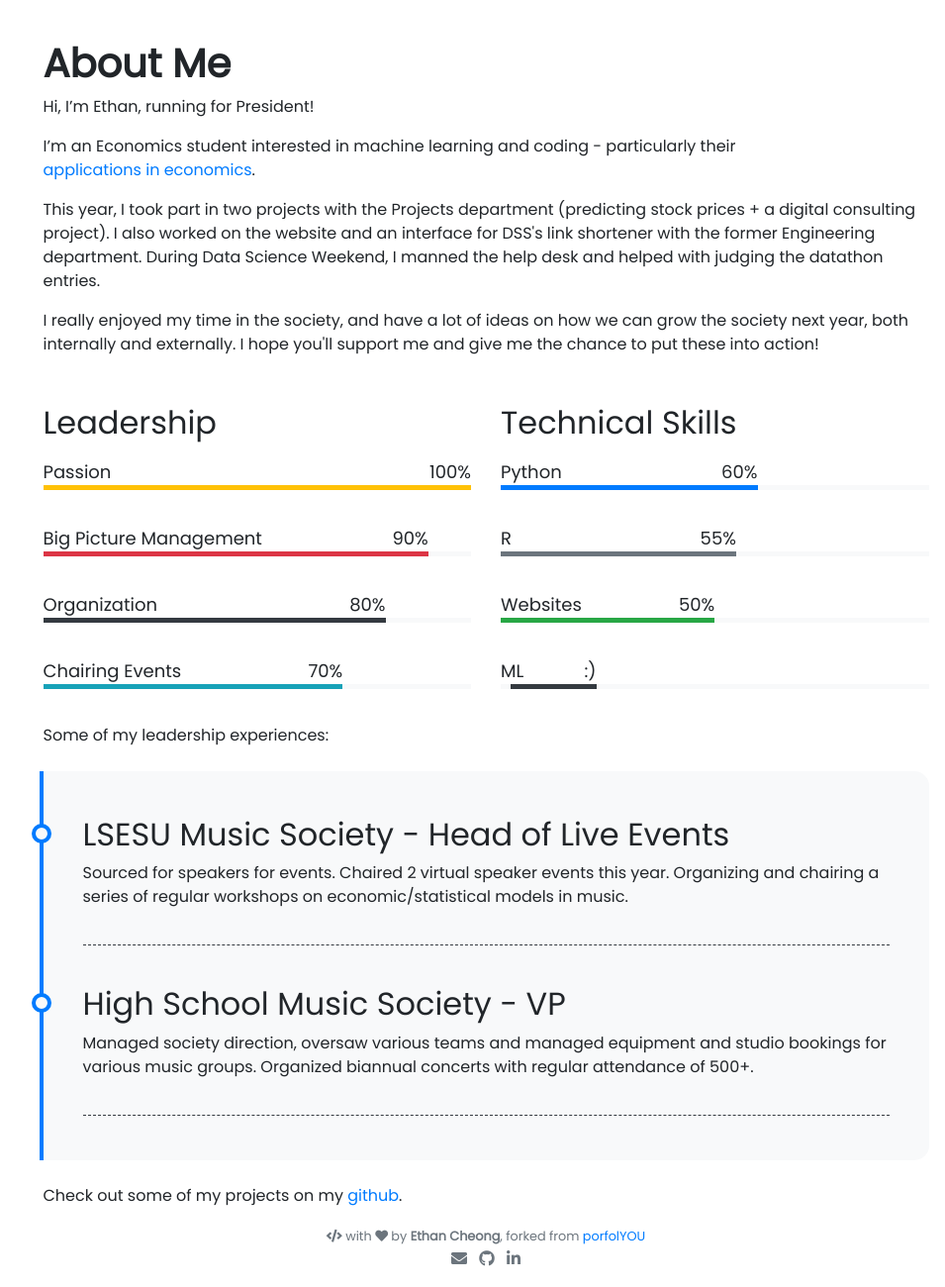
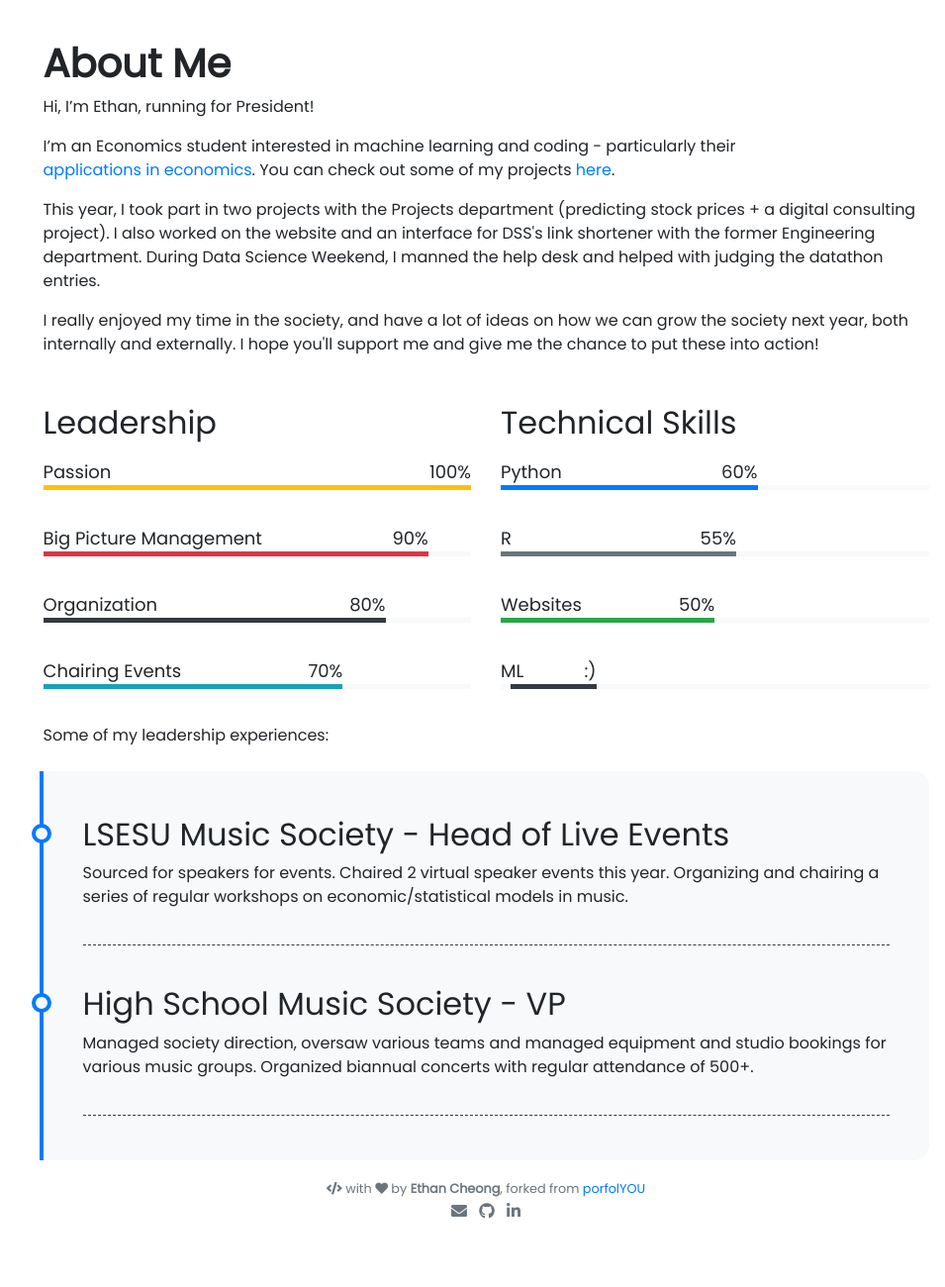
Before and after one commit to ethan-cheong/DSSManifesto, a plain HTML site: page about/index.html in a window 1280 px wide. Shown: the part 114-1414 px from the top of the page at 99% size, without its empty margins (149-1104 px from the left). After the commit the page ends 1366 px from the top, so only its background shows below. Drawn offline with nearby package versions, Linux system fonts and the light colour scheme.

Commit message:
Update about page

```diff
--- a/about/index.html
+++ b/about/index.html
@@ -74,7 +74,7 @@
 
 <p>Hi, I’m Ethan, running for President! <br /></p>
 
-<p>I’m an Economics student interested in machine learning and coding - particularly their <a href="https://ethan-cheong.github.io">applications in economics</a>.</p>
+<p>I’m an Economics student interested in machine learning and coding - particularly their <a href="https://ethan-cheong.github.io">applications in economics</a>. You can check out some of my projects <a href="https://github.com/ethan-cheong">here</a>.</p>
 
 <p>This year, I took part in two projects with the Projects department (predicting stock prices + a digital consulting project). I also worked on the website and an interface for DSS's link shortener with the former Engineering department.
   During Data Science Weekend, I manned the help desk and helped with judging the datathon entries.</p>
@@ -170,8 +170,7 @@ Some of my leadership experiences:
   </div>
 </div>
 </div>
-<br>
-Check out some of my projects on my <a href="https://github.com/ethan-cheong">github</a>.
+
 </div>
   </main>
 
```
